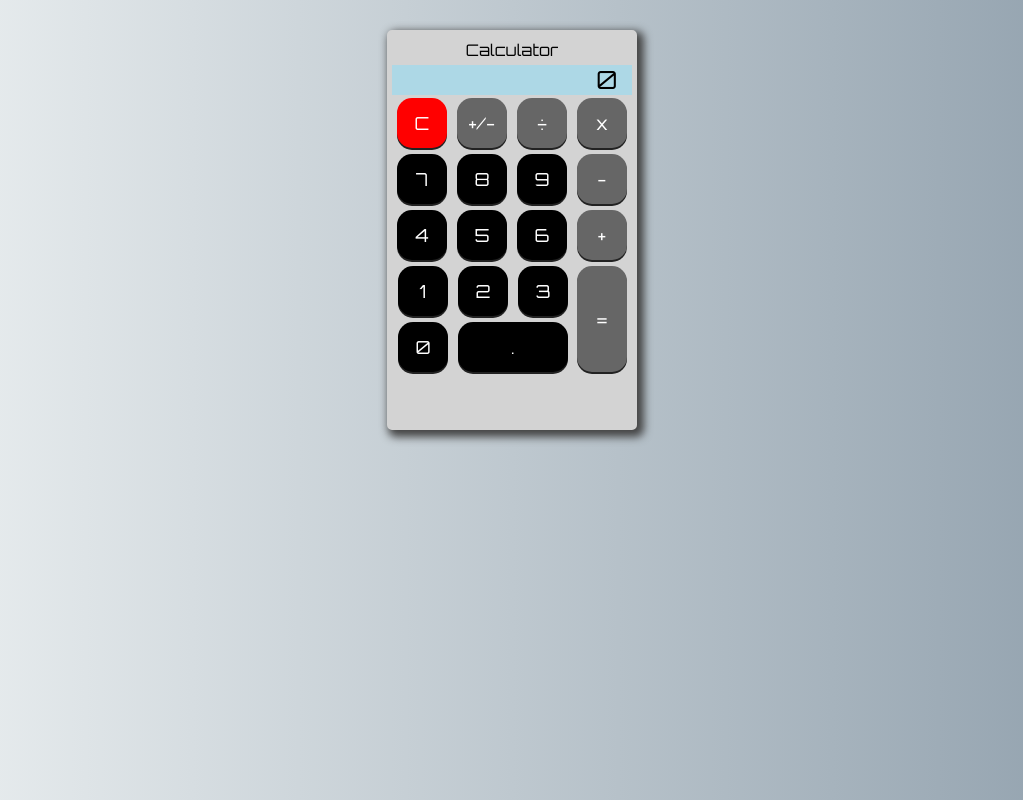
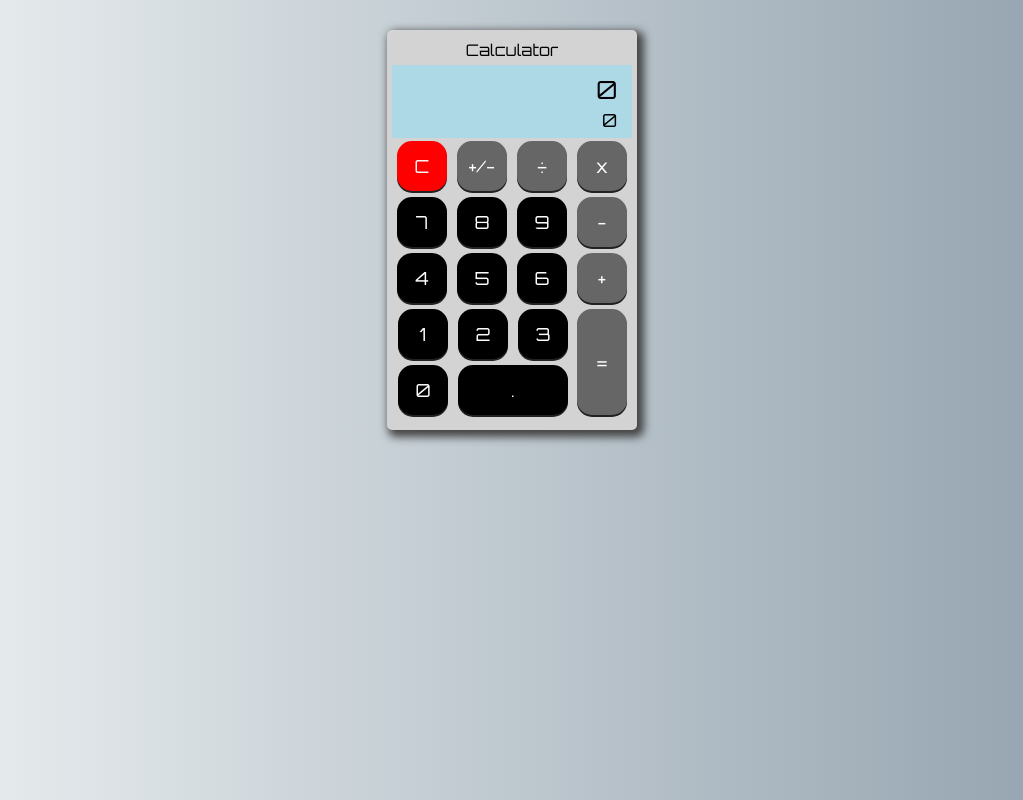
Before and after one commit to mikesuchor/FCC-Calculator, a plain HTML site: page index.html in a window 1280 px wide. Shown: the whole page, without its empty margins (128-1151 px from the left). Drawn offline with Linux system fonts and the light colour scheme.

Commit message:
Cleaned up tags and logic

```diff
--- a/index.html
+++ b/index.html
@@ -12,15 +12,18 @@
 <body>
   <div class='calculator'>
     <p id='title'>Calculator</p>
-    <p id='screen'>0</p>
+    <div id='screen'>
+    <p id='output'>0</p>
+    <p id='stored'>0</p>
+    </div>
     <button id='clearbtn' class='operators' onclick='clearScreen()'>C</button>
-    <button id='reverse' class='operators' onclick='reverse()'>+/-</button>
-    <button id='dividebtn' class='operators' value='/' onclick='addValue(this)'>&#247</button>
-    <button id='multiplybtn' class='operators' value='*'  onclick='addValue(this)'>x</button>
+    <button id='reverse' class='operators' onclick='reverse()' disabled>+/-</button>
+    <button id='dividebtn' class='operators' value='/' onclick='addOperator(this)'>&#247</button>
+    <button id='multiplybtn' class='operators' value='x'  onclick='addOperator(this)'>x</button>
     <button id='7btn' class='numbers' value='7' onclick='addValue(this)'>7</button>
     <button id='8btn' class='numbers' value='8' onclick='addValue(this)'>8</button>
     <button id='9btn' class='numbers' value='9' onclick='addValue(this)'>9</button>
-    <button id='minusbtn' class='operators' value='-' onclick='addValue(this)'>-</button>
+    <button id='minusbtn' class='operators' value='-' onclick='addOperator(this)'>-</button>
     <button id='4btn' class='numbers' value='4' onclick='addValue(this)'>4</button>
     <button id='5btn' class='numbers' value='5' onclick='addValue(this)'>5</button>
     <button id='6btn' class='numbers' value='6' onclick='addValue(this)'>6</button>
@@ -30,8 +33,7 @@
     <button id='3btn' class='numbers' value='3' onclick='addValue(this)'>3</button>
     <button id='equalsbtn' class='operators' value='=' onclick='equals()'>=</button>
     <button id='0btn' class='numbers' value='0' onclick='addValue(this)'>0</button>
-    <button id='decimalbtn' class='numbers' value='.' onclick='addValue(this)'>.</button>
+    <button id='decimalbtn' class='numbers' value='.' onclick='addOperator(this)'>.</button>
   </div>
-  <script src="script.js"></script>
 </body>
 </html>
```
